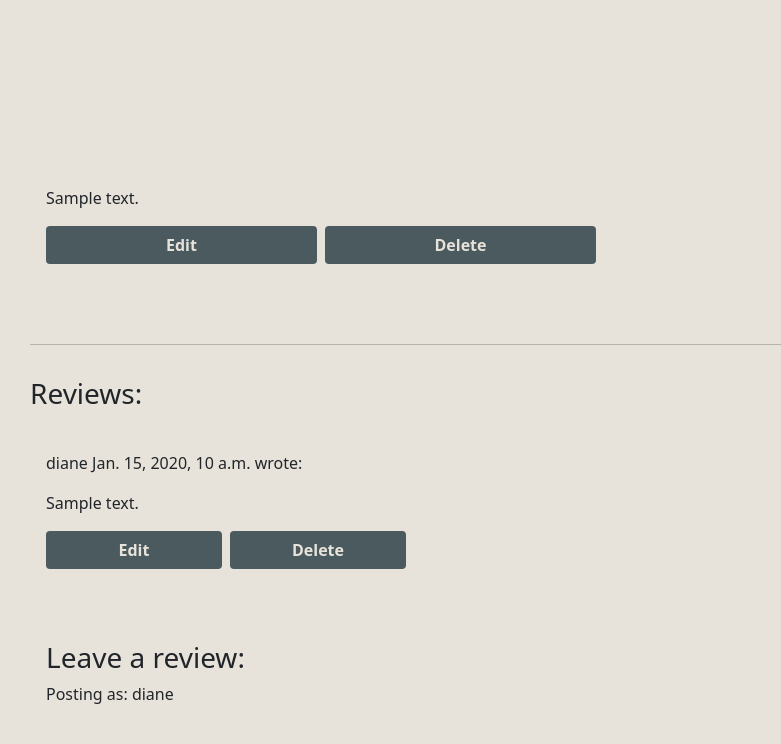
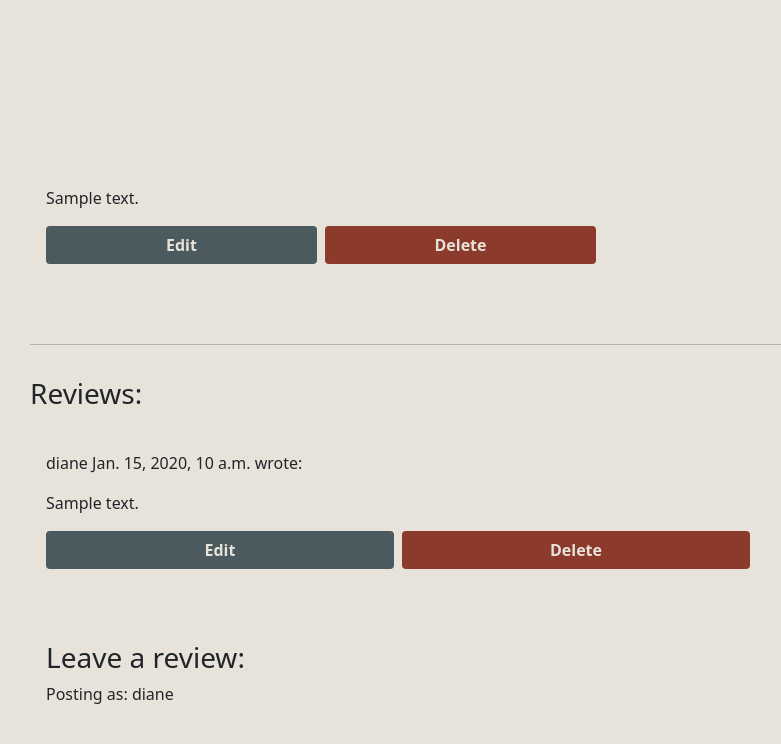
Before and after one commit to Diane-Ring/the_chimney_pot_shop, a Django app: a page that uses products/templates/products/product_detail.html in a window 1280 px wide. Shown: the part 258-1002 px from the top of the page, without its empty margins (52-833 px from the left). Run offline with Django 5.2, Linux system fonts and the light colour scheme; a user stored in the database is signed in; data comes from the database, SQL or seed files in the repository; tables that the repository leaves empty hold one stand-in row (values such as "Sample post"); some libraries are stand-ins or nearby versions.

Commit message:
style buttons for edit, delete, product and review

```diff
--- a/products/templates/products/product_confirm_delete.html
+++ b/products/templates/products/product_confirm_delete.html
@@ -5,8 +5,8 @@
   <p>Are you sure you want to delete "{{ product.title }}"?</p>
   <form method="post">
     {% csrf_token %}
-    <button class="btn btn-danger" type="submit">Delete</button>
-    <a class="btn btn-secondary" href="{% url 'product_detail' product.slug %}">Cancel</a>
+    <button class="btn btn-productdelete" type="submit">Delete</button>
+    <a class="btn btn-signup" href="{% url 'product_detail' product.slug %}">Cancel</a>
   </form>
 </div>
 {% endblock %}
--- a/products/templates/products/product_detail.html
+++ b/products/templates/products/product_detail.html
@@ -34,7 +34,7 @@
                 {% if user.is_staff %}
                 <div class="d-flex gap-2">
                 <a class="btn btn-signup w-25" href="{% url 'product_edit' product.slug %}">Edit</a>
-                <a class="btn btn-signup w-25" href="{% url 'product_delete' product.slug %}">Delete</a>
+                <a class="btn btn-signup btn-productdelete w-25" href="{% url 'product_delete' product.slug %}">Delete</a>
                 </div>
                 {% endif %}
             </div>
@@ -72,8 +72,8 @@
           </div>
           {% if user.is_authenticated and review.author == user %}
           <div class="d-flex gap-2">
-          <button class="btn btn-signup w-25" review_id="{{ review.id }}">Edit</button>
-          <button class="btn btn-signup w-25" review_id="{{ review.id }}">Delete</button>
+          <button class="btn btn-signup btn-edit w-100" review_id="{{ review.id }}">Edit</button>
+          <button class="btn btn-signup btn-productdelete w-100" review_id="{{ review.id }}">Delete</button>
           </div>
           {% endif %}
         </div>
@@ -118,10 +118,10 @@
         This action cannot be undone.
       </div>
       <div class="modal-footer">
-        <button type="button" class="btn btn-secondary"
+        <button type="button" class="btn btn-signup"
           data-bs-dismiss="modal">Close</button>
         <a id="deleteConfirm" href="#" class="btn
-          btn-danger">Delete</a>
+          btn-delete">Delete</a>
       </div>
     </div>
   </div>
--- a/static/css/style.css
+++ b/static/css/style.css
@@ -217,9 +217,20 @@ body {
 
 .btn-delete {
     color: #E8E3DA;
-    background: #E84610;
+    background: #8b3a2b;
 }
 
+.btn-productdelete {
+    color: #E8E3DA;
+    background: #8b3a2b;
+    font-weight: bold;
+}
+
+.btn-productdelete:hover,
+.btn-productdelete:active {
+    background-color: #B5543A;
+    color: #2B2B2B;
+}
 .btn-like:hover,
 .btn-like:active {
     color: #E84610;
```
